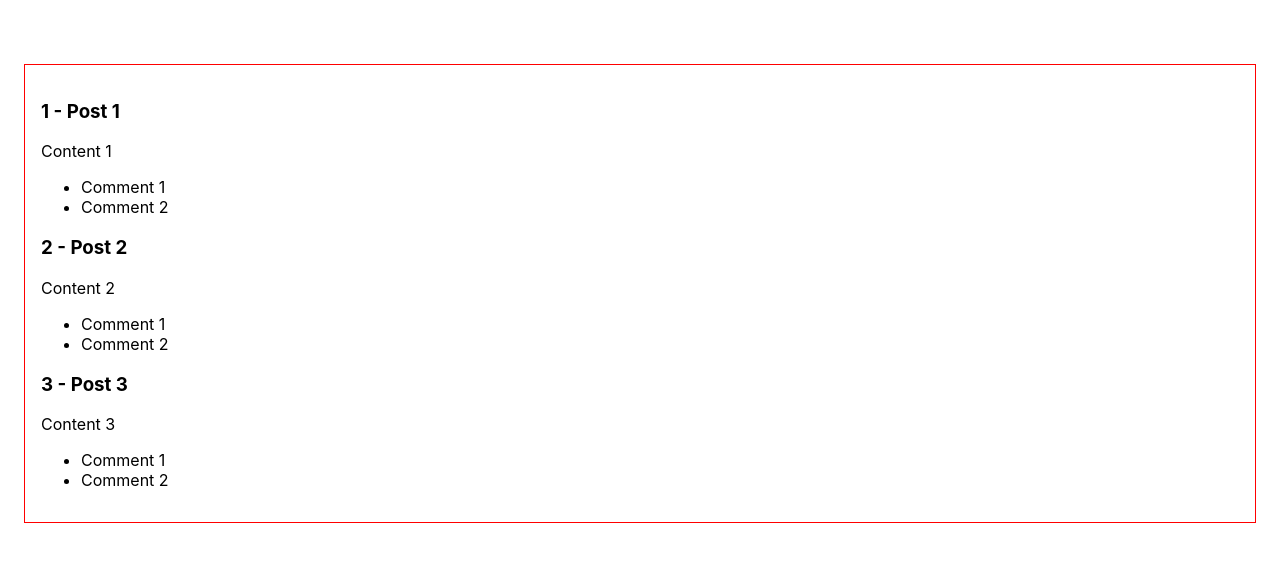
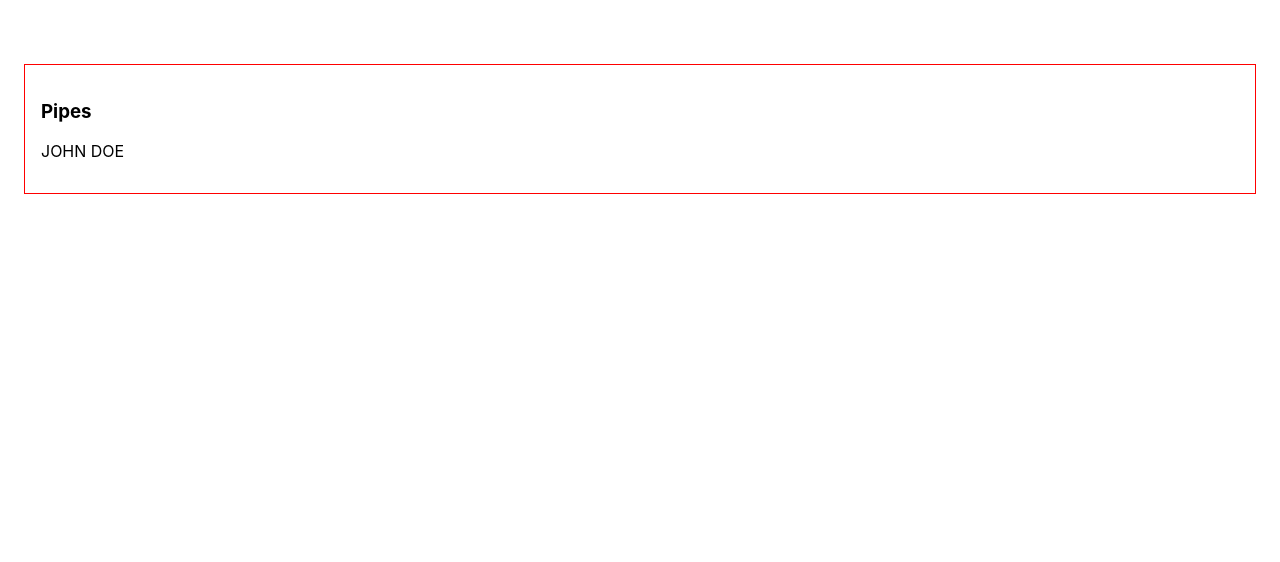
Before and after one commit to AshotHeb/Angular-Basics, an Angular app: page / in a window 1280 px wide. Shown: the top 562 px of the page. Built offline with nearby package versions, Linux system fonts and the light colour scheme.

Commit message:
@Angular Basics/lesson-2 -- pipes

```diff
--- a/src/app/app.component.html
+++ b/src/app/app.component.html
@@ -178,7 +178,8 @@
 </style>
 
 <main class="main">
-  <app-ng-for></app-ng-for>
+  <app-pipes></app-pipes>
+  <!-- <app-ng-for></app-ng-for> -->
   <!-- <app-ng-switch></app-ng-switch> -->
   <!-- <app-ng-if></app-ng-if> -->
   <!-- <app-first-component></app-first-component>
--- a/src/app/app.component.ts
+++ b/src/app/app.component.ts
@@ -8,6 +8,7 @@ import { NgClassComponent } from './ng-class/ng-class.component';
 import { NgIfComponent } from './ng-if/ng-if.component';
 import { NgSwitchComponent } from './ng-switch/ng-switch.component';
 import { NgForComponent } from './ng-for/ng-for.component';
+import { PipesComponent } from './pipes/pipes.component';
 
 @Component({
   selector: 'app-root',
@@ -21,6 +22,7 @@ import { NgForComponent } from './ng-for/ng-for.component';
     NgIfComponent,
     NgSwitchComponent,
     NgForComponent,
+    PipesComponent,
   ],
   templateUrl: './app.component.html',
   styleUrl: './app.component.scss',
--- /dev/null
+++ b/src/app/pipes/pipes.component.html
@@ -0,0 +1,4 @@
+<div class="ng-style">
+  <h3>Pipes</h3>
+  <p>{{ name | uppercase }}</p>
+</div>
--- /dev/null
+++ b/src/app/pipes/pipes.component.scss
@@ -0,0 +1,5 @@
+.ng-style {
+  padding: 1rem;
+  border: 1px solid red;
+  margin-top: 40px;
+}
--- /dev/null
+++ b/src/app/pipes/pipes.component.ts
@@ -0,0 +1,12 @@
+import { CommonModule } from '@angular/common';
+import { Component } from '@angular/core';
+
+@Component({
+  selector: 'app-pipes',
+  imports: [CommonModule],
+  templateUrl: './pipes.component.html',
+  styleUrl: './pipes.component.scss',
+})
+export class PipesComponent {
+  name = 'John Doe';
+}
```
